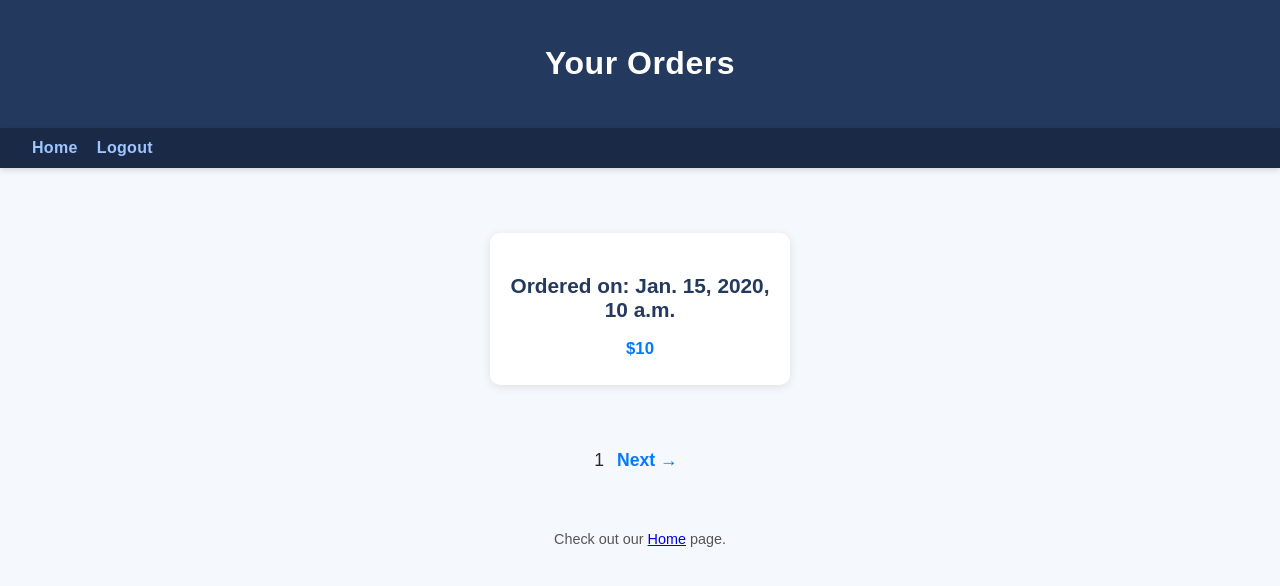
After one commit to MaddoxHodges/SE_E-Commerce_Project, a Django app: page /vieworders/ in a window 1280 px wide. The commit adds this page. Shown: the top 586 px of the page. Run offline with Django 5.2, Linux system fonts and the light colour scheme; tables that the repository leaves empty hold one stand-in row (values such as "Sample post").

Commit message:
order history + purchase quanity

```diff
--- /dev/null
+++ b/letsLearn/letsLearn/forms.py
@@ -0,0 +1,4 @@
+from django import forms
+
+class CheckoutForm(forms.Form):
+    address = forms.CharField(label="Enter shipping address:")
--- a/letsLearn/letsLearn/urls.py
+++ b/letsLearn/letsLearn/urls.py
@@ -41,6 +41,10 @@ urlpatterns = [
 
     path('placeorder/', views.placeorder),
 
+    path('vieworders/', views.vieworders),
+
+    path('vieworders/details', views.orderdetails),
+
     path('support/', views.support),
 
     path('login/', auth_views.login_view, name='login'),
--- a/letsLearn/letsLearn/views.py
+++ b/letsLearn/letsLearn/views.py
@@ -1,3 +1,4 @@
+import datetime
 import json
 from django.http import HttpResponse
 from django.http import JsonResponse
@@ -7,7 +8,10 @@ from django.contrib.auth import authenticate, login as auth_login
 import math
 
 from letsLearn.models import Product
+from letsLearn.models import Orders
+from letsLearn.models import OrderItems
 from django.contrib.auth.models import User
+from .forms import CheckoutForm
 
 
 ######Homepage Links########
@@ -54,7 +58,7 @@ def marketplace(request):
     # p.save()
 
     # for i in range(20):
-    #     p = Product(title=f"Product {i + 4}", price=100 + 20 * i, stock_qty=i, description=f"product {i} description")
+    #     p = Product(title=f"Product {i + 3}", price=100 + 20 * i, stock_qty=i, description=f"product {i + 3} description")
     #     p.save()
 
     products = Product.objects.all()[(page - 1) * 12:(page * 12)]
@@ -87,27 +91,28 @@ def details(request):
 
 def addtocart(request: HttpResponse):
     if request.method == 'POST':
-            raw_body = request.body
-            try:
-                product_id = json.loads(raw_body.decode('utf-8'))
-            except json.JSONDecodeError:
-                return JsonResponse({'error' : 'Invalid JSON format'}, status = 400)
+        raw_body = request.body
+        try:
+            print(json.loads(raw_body.decode('utf-8')))
+            product_id, qty = json.loads(raw_body.decode('utf-8'))
+        except json.JSONDecodeError:
+            return JsonResponse({'error' : 'Invalid JSON format'}, status = 400)
 
-            product = Product.objects.get(id=product_id)
+        product = Product.objects.get(id=product_id)
 
-            cart = request.session.get("cart", {})
-            # non string keys are converted into strings when passed into the cart, no idea why but it will not work unless you match it correctly
-            # (ex: getting the number 20 would attempt to get from an entirely new entry in the cookie labled as 20 while the actual data was being stored under the string "20")
-            products_in_cart = cart.get(str(product_id), 0)
-            purchase_total = 1 + products_in_cart
+        cart = request.session.get("cart", {})
+        # non string keys are converted into strings when passed into the cart, no idea why but it will not work unless you match it correctly
+        # (ex: getting the number 20 would attempt to get from an entirely new entry in the cookie labled as 20 while the actual data was being stored under the string "20")
+        products_in_cart = cart.get(str(product_id), 0)
+        purchase_total = int(qty) + products_in_cart
 
-            if product.stock_qty - purchase_total >= 0:
-                cart[str(product_id)] = purchase_total
-                request.session["cart"] = cart
+        if product.stock_qty - purchase_total >= 0:
+            cart[str(product_id)] = purchase_total
+            request.session["cart"] = cart
 
-                return JsonResponse({'status' : 'OK'})
+            return JsonResponse({'status' : 'OK'})
 
-            return JsonResponse({'error' : 'insufficient product amount'})
+        return JsonResponse({'error' : 'insufficient product amount'})
 
 
     return JsonResponse({'error' : 'Only POST requests are allowed'}, status = 405)
@@ -166,7 +171,9 @@ def checkout(request):
 
     request.session["cart"] = cart
 
+
     context =  {
+        "form": CheckoutForm(),
         "product_data": product_data,
         "price": intToPrice(total_price),
         "tax": round(total_price/100 * .07, 2),
@@ -180,20 +187,36 @@ def checkout(request):
 def placeorder(request):
     template = loader.get_template("placeorder.html")
 
-    cart = request.session.get("cart", {})
-    total_price = 0
+    if request.method == "POST":
+        form = CheckoutForm(request.POST)
+        if form.is_valid():
+            address = form.cleaned_data["address"]
+            cart = request.session.get("cart", {})
+            total_price = 0
 
-    for product_id in cart:
-        product = Product.objects.get(id=product_id)
-        if product.stock_qty < cart[product_id]:
-            return redirect("/checkout")
+            for product_id in cart:
+                product = Product.objects.get(id=product_id)
+                if product.stock_qty < cart[product_id]:
+                    return redirect("/checkout")
 
-    for product_id in cart:
-        product = Product.objects.get(id=product_id)
-        product.stock_qty -= cart[product_id]
-        product.save()
+            order = Orders(created_at=datetime.datetime.now(), address=address, subtotal_cents=0, total_cents=0, tax_cents=0, shipping_cents=0)
+            order.save()
 
-    request.session["cart"] = {}
+            for product_id in cart:
+                product = Product.objects.get(id=product_id)
+                product.stock_qty -= cart[product_id]
+                product.save()
+
+                total_price += cart[product_id] * product.price
+                order_item = OrderItems(order_id=order, product_id=product, price_cents=product.price, qty=cart[product_id], return_requested=False)
+                order_item.save()
+
+            order.subtotal_cents = total_price
+            order.tax_cents = int(total_price * .07)
+            order.shipping_cents = 1300
+            order.total_cents = 1300 + int(total_price * 1.07)
+            order.save()
+            request.session["cart"] = {}
 
     context =  {
     }
@@ -201,7 +224,78 @@ def placeorder(request):
     return HttpResponse(template.render(context, request))
 
 
+def vieworders(request):
 
+    template = loader.get_template("vieworders.html")
+    page = request.GET.get("page", 1)
+    try:
+        page = int(page)
+    except ValueError as error:
+        page = 1
+
+    page = max(page, 1)
+    ## pg_num = min(pg_num, 1)  waiting on db to check for max page number
+
+    context =  {
+        'next_page': page + 1,
+        'prev_page': page - 1,
+        'page': page,
+
+    }
+
+    # o = Orders(subtotal_cents=100, tax_cents=7, shipping_cents=1300, total_cents=1407, address="Test Address 1", created_at=datetime.datetime(2025, 10, 28, 12, 38, 0))
+    # o.save()
+
+    # o = Orders(subtotal_cents=1700, tax_cents=119, shipping_cents=1300, total_cents=3119, address="Test Address 1", created_at=datetime.datetime(2025, 11, 2, 9, 15, 0))
+    # o.save()
+
+
+    orders = Orders.objects.all()[(page - 1) * 12:(page * 12)]
+
+    grid = []
+    for row in range(math.ceil(len(orders) / 3)):
+        row_list = []
+        for index in range(3):
+            product_index = (row * 3) + index
+            if len(orders) <= product_index :
+                break
+
+            row_list.append(orders[product_index])
+        grid.append(row_list)
+
+    context["grid"] = grid
+
+    return HttpResponse(template.render(context, request))
+
+def orderdetails(request):
+    template = loader.get_template("orderdetails.html")
+    order = Orders.objects.get(id=request.GET.get("order_id"))
+
+    return_id = request.GET.get("order_item_id")
+    if return_id is not None:
+        order_item = OrderItems.objects.get(id=return_id)
+        if order_item:
+            order_item.return_requested = True
+            order_item.save()
+    orderitems = []
+
+    # o = OrderItems(order_id=order, product_id=Product.objects.get(id=12), qty=5, price_cents=20, return_requested=False)
+    # o.save()
+
+
+    for item in OrderItems.objects.filter(order_id=order.id):
+        product = Product.objects.get(id=item.product_id.id)
+        orderitems.append({"item": item, "product": product, "total": intToPrice(item.qty * item.price_cents)})
+
+    prices = [intToPrice(order.subtotal_cents), intToPrice(order.tax_cents), intToPrice(order.shipping_cents), intToPrice(order.total_cents)]
+
+    context =  {
+        "order": order,
+        "items": orderitems,
+        "formated_prices": prices
+    }
+
+    return HttpResponse(template.render(context, request))
 
 
 ######Login Page#########
--- a/letsLearn/static/cart.js
+++ b/letsLearn/static/cart.js
@@ -1,4 +1,4 @@
-const addToCart = (product_id) => {
+const addToCart = (product_id, qty) => {
     fetch("/addtocart", {
     method: "POST",
     credentials: "same-origin",
@@ -6,7 +6,7 @@ const addToCart = (product_id) => {
         "X-Requested-With": "XMLHttpRequest",
         "X-CSRFToken": getCookie("csrftoken"),
     },
-    body: JSON.stringify(product_id)
+    body: JSON.stringify([product_id, qty])
     })
     .then(response => response.json())
     .then(data => {
--- a/letsLearn/templates/details.html
+++ b/letsLearn/templates/details.html
@@ -16,7 +16,8 @@
     <p>
         {{product.description}} <br>
         ${{price}} <br> <br>
-        <button onclick="addToCart({{product.id}})">Add to Cart</button> <br>
+        <button onclick="addToCart({{product.id}}, document.getElementById('qty').value)">Add to Cart</button>
+        <input type="number" min="1" max="{{ product.stock_qty }}" value="1" id="qty"/> <br>
     </p>
 
     <p>Check out my <a href="/home">Home</a> page.</p>
--- /dev/null
+++ b/letsLearn/templates/vieworders.html
@@ -0,0 +1,195 @@
+<!DOCTYPE html>
+<html lang="en">
+<head>
+  <meta charset="UTF-8">
+  <meta name="viewport" content="width=device-width, initial-scale=1.0">
+  <title>BurnLab – Your Orders</title>
+
+  <style>
+    :root {
+      --burn-dark: #1a2a46;
+      --burn-mid: #23395d;
+      --burn-accent: #007bff;
+      --burn-light: #9ec5ff;
+      --burn-bg: #f5f8fc;
+    }
+
+    body {
+      background: var(--burn-bg);
+      color: #2b2b2b;
+      font-family: "Source Sans Pro", sans-serif;
+      margin: 0;
+    }
+
+    /* --- Header --- */
+    header {
+      background: var(--burn-mid);
+      color: #fff;
+      text-align: center;
+      padding: 1.5rem 0;
+      letter-spacing: 0.5px;
+      box-shadow: 0 2px 8px rgba(0, 0, 0, 0.2);
+    }
+
+    /* --- Navigation Bar --- */
+    nav {
+      background: var(--burn-dark);
+      display: flex;
+      justify-content: space-between;
+      align-items: center;
+      padding: 0.7rem 2rem;
+      box-shadow: 0 2px 6px rgba(0, 0, 0, 0.15);
+    }
+
+    .nav-left, .nav-right {
+      display: flex;
+      align-items: center;
+      gap: 1.2rem;
+    }
+
+    nav a {
+      color: var(--burn-light);
+      text-decoration: none;
+      font-weight: 600;
+      letter-spacing: 0.3px;
+      font-size: 1rem;
+      transition: color 0.25s ease;
+    }
+
+    nav a:hover {
+      color: #fff;
+    }
+
+    /* --- Product Cards --- */
+    .product-container {
+      text-align: center;
+      margin: 50px auto;
+      max-width: 1200px;
+    }
+
+    .product-card {
+      display: inline-block;
+      background: #fff;
+      border-radius: 10px;
+      box-shadow: 0 2px 10px rgba(0, 0, 0, 0.1);
+      width: 260px;
+      margin: 15px;
+      padding: 20px;
+      text-align: center;
+      transition: transform 0.2s ease, box-shadow 0.3s ease;
+      cursor: pointer;
+    }
+
+    .product-card:hover {
+      transform: translateY(-6px);
+      box-shadow: 0 6px 20px rgba(0,0,0,0.2);
+    }
+
+    .product-card h3 {
+      color: var(--burn-mid);
+      font-size: 1.3rem;
+      margin-bottom: 10px;
+    }
+
+    .price {
+      color: var(--burn-accent);
+      font-weight: 700;
+      font-size: 1.05rem;
+      margin-bottom: 6px;
+    }
+
+    .stock {
+      font-size: 0.95rem;
+      color: #555;
+    }
+
+    .out-of-stock {
+      color: crimson;
+      font-weight: 600;
+    }
+
+    .no-orders {
+      text-align: center;
+      background: #fff;
+      margin: 60px auto;
+      width: 60%;
+      padding: 40px;
+      border-radius: 10px;
+      box-shadow: 0 2px 10px rgba(0, 0, 0, 0.1);
+      font-size: 1.2rem;
+      color: #555;
+      font-weight: 500;
+    }
+
+    /* --- Pagination --- */
+    .pagination {
+      text-align: center;
+      margin: 50px 0;
+      font-size: 1.1rem;
+    }
+
+    .pagination a {
+      color: var(--burn-accent);
+      text-decoration: none;
+      margin: 0 8px;
+      font-weight: 600;
+      transition: color 0.3s;
+    }
+
+    .pagination a:hover {
+      color: #0056b3;
+      text-decoration: underline;
+    }
+
+    footer {
+      text-align: center;
+      margin: 60px 0 20px 0;
+      color: #555;
+      font-size: 0.9rem;
+    }
+  </style>
+</head>
+
+<body>
+  <header>
+    <h1>Your Orders</h1>
+  </header>
+
+  <nav>
+    <div class="nav-left">
+      <a href="/home">Home</a>
+      <a href="/logout">Logout</a>
+    </div>
+  </nav>
+
+  <!-- Dynamic Product Grid -->
+  <div class="product-container">
+    {% if grid %}
+      {% for row in grid %}
+        {% for order in row %}
+          <div class="product-card" onclick="window.location='details?order_id={{order.id}}'">
+            <h3>Ordered on: {{ order.created_at }}</h3>
+            <p class="price">${{ order.total_cents }}</p>
+          </div>
+        {% endfor %}
+      {% endfor %}
+    {% else %}
+      <div class="no-orders">
+        <p>You have no current orders.</p>
+      </div>
+    {% endif %}
+  </div>
+
+  <div class="pagination">
+    {% if prev_page >= 1 %}
+      <a href="?page={{ prev_page }}">← Previous</a>
+    {% endif %}
+    <span>{{ page }}</span>
+    <a href="?page={{ next_page }}">Next →</a>
+  </div>
+
+  <footer>
+    <p>Check out our <a href="/home">Home</a> page.</p>
+  </footer>
+</body>
+</html>
```
Also changed, not shown: letsLearn/letsLearn/models.py (+8 -1 lines), letsLearn/templates/checkout.html (+3 -7 lines), letsLearn/templates/orderdetails.html (added, +55 -0 lines).
